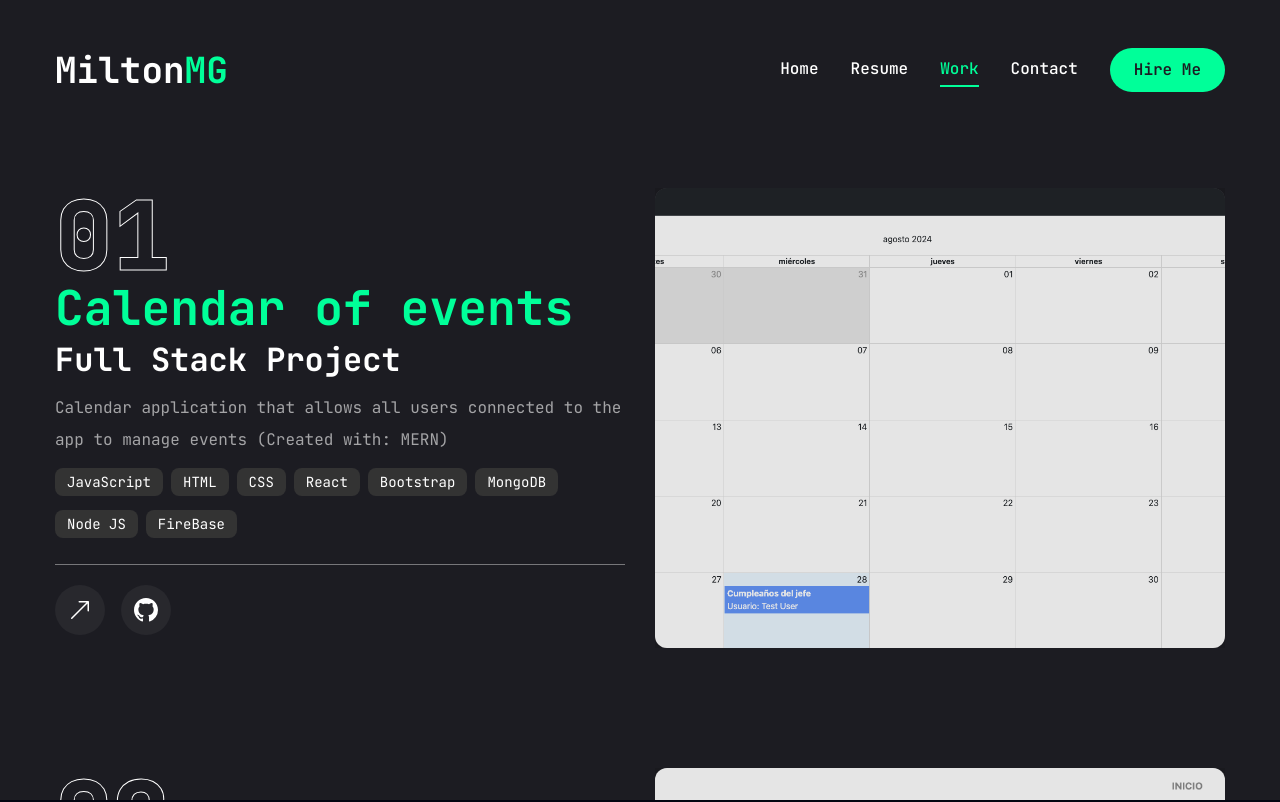
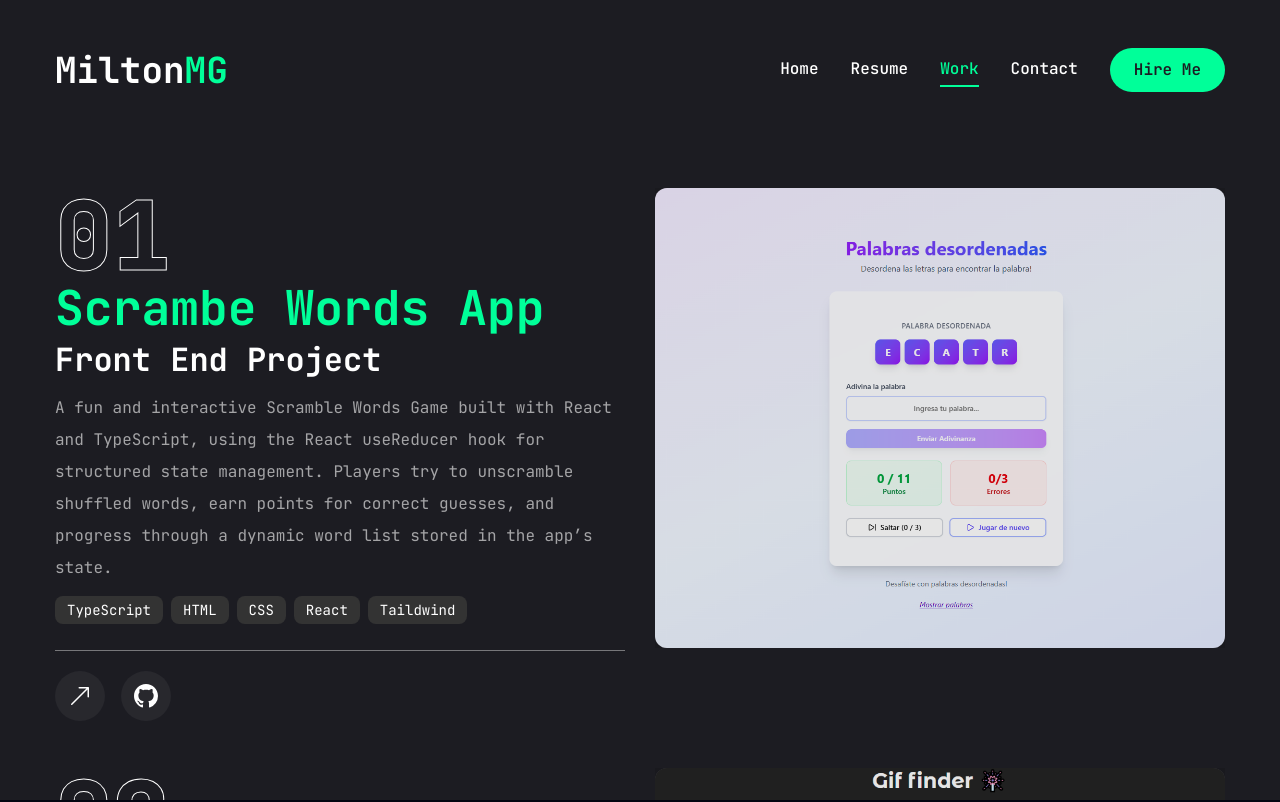
Before and after one commit to MiltonMG/Portfolio-v2, a Next.js app: page /work in a window 1280 px wide. Shown: the top 802 px of the page. Built offline with nearby package versions, Linux system fonts and the light colour scheme.

Commit message:
new projects

```diff
--- a/app/work/page.jsx
+++ b/app/work/page.jsx
@@ -16,30 +16,64 @@ const colorMap = {
   yellow: 'hover:text-yellow-400',
   purple: 'hover:text-purple-400',
   orange: 'hover:text-orange-400',
+  lightBlue: 'hover:text-cyan-400',
 };
 
 const projects = [
+  // {
+  //   num: '01',
+  //   category: 'Full Stack',
+  //   title: 'Calendar of events',
+  //   description: 'Calendar application that allows all users connected to the app to manage events (Created with: MERN)',
+  //   stack: [
+  //     { name: 'JavaScript', color: 'yellow' },
+  //     { name: 'HTML', color: 'orange' },
+  //     { name: 'CSS', color: 'blue' },
+  //     { name: 'React', color: 'blue' },
+  //     { name: 'Bootstrap', color: 'purple' },
+  //     { name: 'MongoDB', color: 'green' },
+  //     { name: 'Node JS', color: 'green' },
+  //     { name: 'FireBase', color: 'yellow' },
+  //   ],
+  //   image: '/assets/work/calendar-app/calendar-app.png',
+  //   live: 'https://calendar-app-portfolio.netlify.app/',
+  //   github: 'https://github.com/MiltonMG/Calendar',
+  // },
   {
     num: '01',
-    category: 'Full Stack',
-    title: 'Calendar of events',
-    description: 'Calendar application that allows all users connected to the app to manage events (Created with: MERN)',
+    category: 'Front End',
+    title: 'Scrambe Words App',
+    description: 'A fun and interactive Scramble Words Game built with React and TypeScript, using the React useReducer hook for structured state management. Players try to unscramble shuffled words, earn points for correct guesses, and progress through a dynamic word list stored in the app’s state.',
     stack: [
-      { name: 'JavaScript', color: 'yellow' },
+      { name: 'TypeScript', color: 'blue' },
       { name: 'HTML', color: 'orange' },
       { name: 'CSS', color: 'blue' },
-      { name: 'React', color: 'blue' },
-      { name: 'Bootstrap', color: 'purple' },
-      { name: 'MongoDB', color: 'green' },
-      { name: 'Node JS', color: 'green' },
-      { name: 'FireBase', color: 'yellow' },
+      { name: 'React', color: 'lightBlue' },
+      { name: 'Taildwind', color: 'lightBlue' },
     ],
-    image: '/assets/work/calendar-app/calendar-app.png',
-    live: 'https://calendar-app-portfolio.netlify.app/',
-    github: 'https://github.com/MiltonMG/Calendar',
+    image: '/assets/work/scrambe-words/image.png',
+    live: 'https://adivina-la-palabra-minigame.netlify.app/',
+    github: 'https://github.com/MiltonMG/Scrambe-Words-App-React-Reducer',
   },
   {
     num: '02',
+    category: 'Front-End / API',
+    title: 'Find a gif',
+    description: 'A TypeScript-based React web application for searching and displaying GIFs, optimized with client-side caching for fast and efficient performance.',
+    stack: [
+      { name: 'TypeScript', color: 'blue' },
+      { name: 'HTML', color: 'orange' },
+      { name: 'CSS', color: 'blue' },
+      { name: 'React', color: 'lightBlue' },
+      { name: 'Taildwind', color: 'lightBlue' },
+      { name: 'GIPHY', color: 'purple' },
+    ],
+    image: '/assets/work/findgif/image.png',
+    live: 'https://find-gif.netlify.app/',
+    github: 'https://github.com/MiltonMG/Gifs-App-Cache-React-TS',
+  },
+  {
+    num: '03',
     category: 'Front-End',
     title: 'Accounting page',
     description: 'The application consists of an income statement manager as a financial analysis tool for the company BANDESAL.',
```
Also changed, not shown: public/assets/work/findgif/image.png (added), public/assets/work/scrambe-words/image.png (added).
